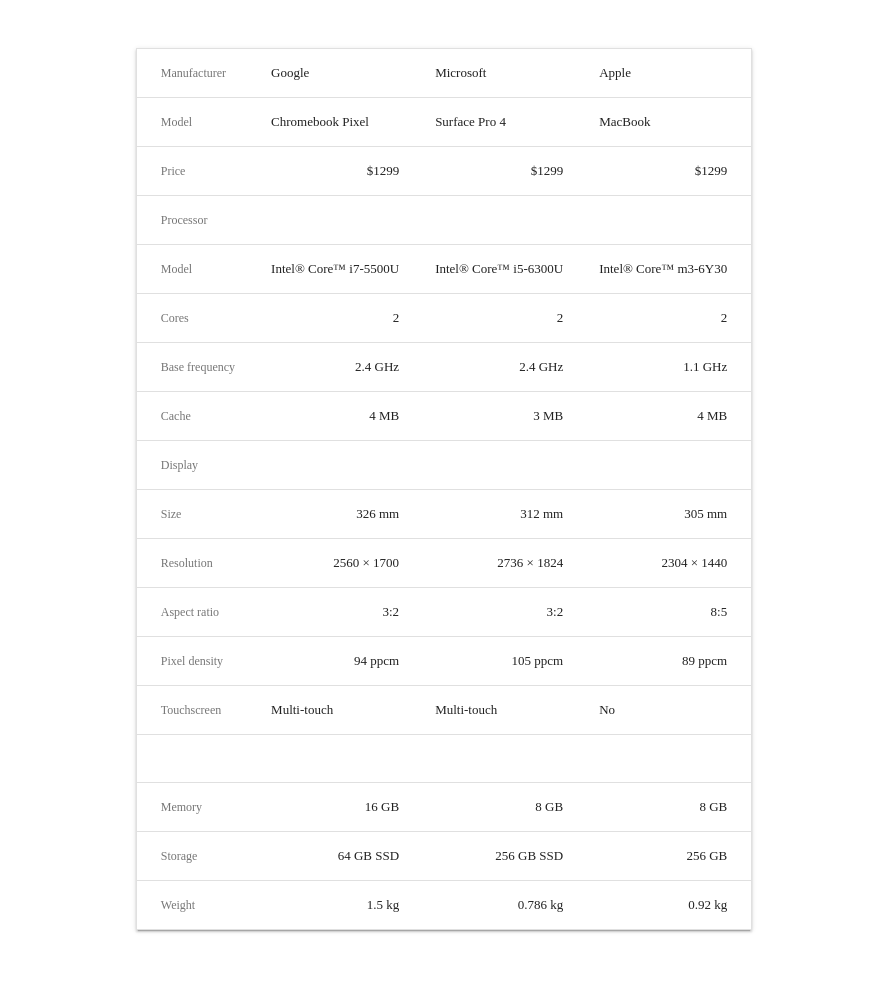
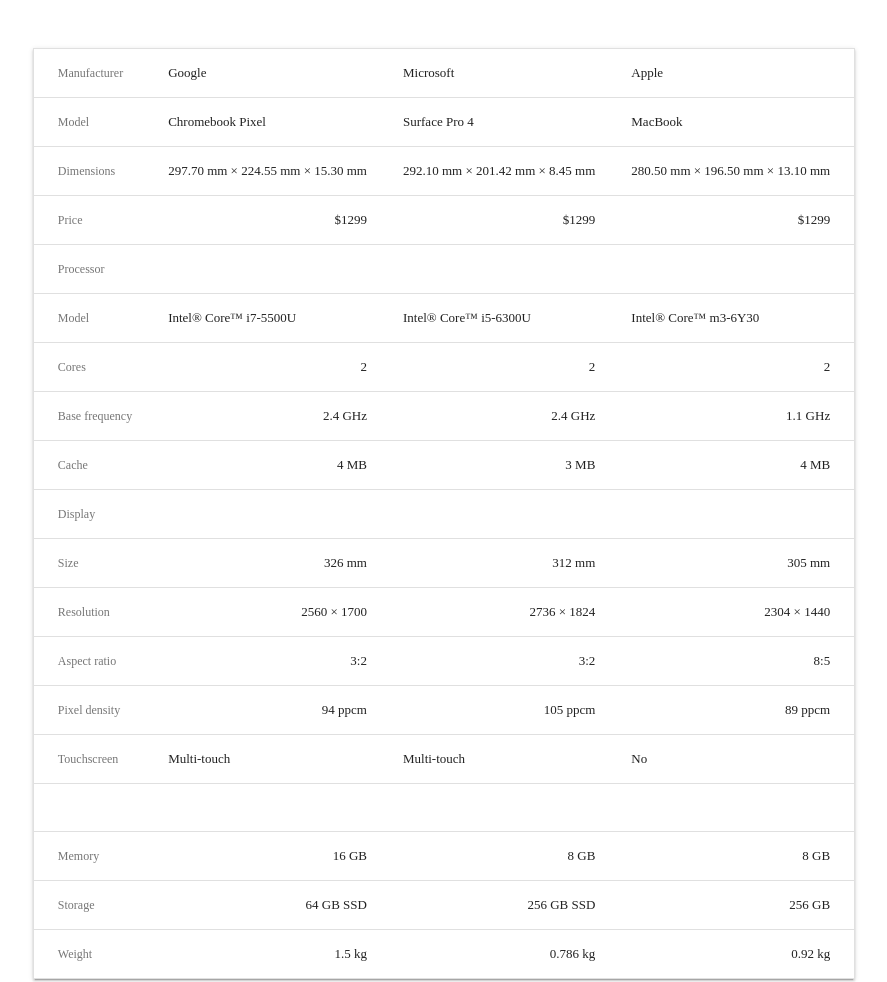
Before and after one commit to TriforceOfKirby/triforceofkirby.github.io, a plain HTML site: page laptop-comparison.html in a window 1280 px wide. Shown: the whole page, without its empty margins (196-1083 px from the left). Drawn offline with Linux system fonts and the light colour scheme.

Commit message:
Update laptop-comparison.html

```diff
--- a/laptop-comparison.html
+++ b/laptop-comparison.html
@@ -84,6 +84,12 @@
 					<td>Chromebook Pixel</td>
 					<td>Surface Pro 4</td>
 					<td>MacBook</td>
+				</tr>
+				<tr>
+					<th>Dimensions</th>
+					<td>297.70 mm &times; 224.55 mm &times; 15.30 mm</td>
+					<td>292.10 mm &times; 201.42 mm &times; 8.45 mm</td>
+					<td>280.50 mm &times; 196.50 mm &times; 13.10 mm</td>
 				</tr>
 				<tr>
 					<th>Price</th>
```
